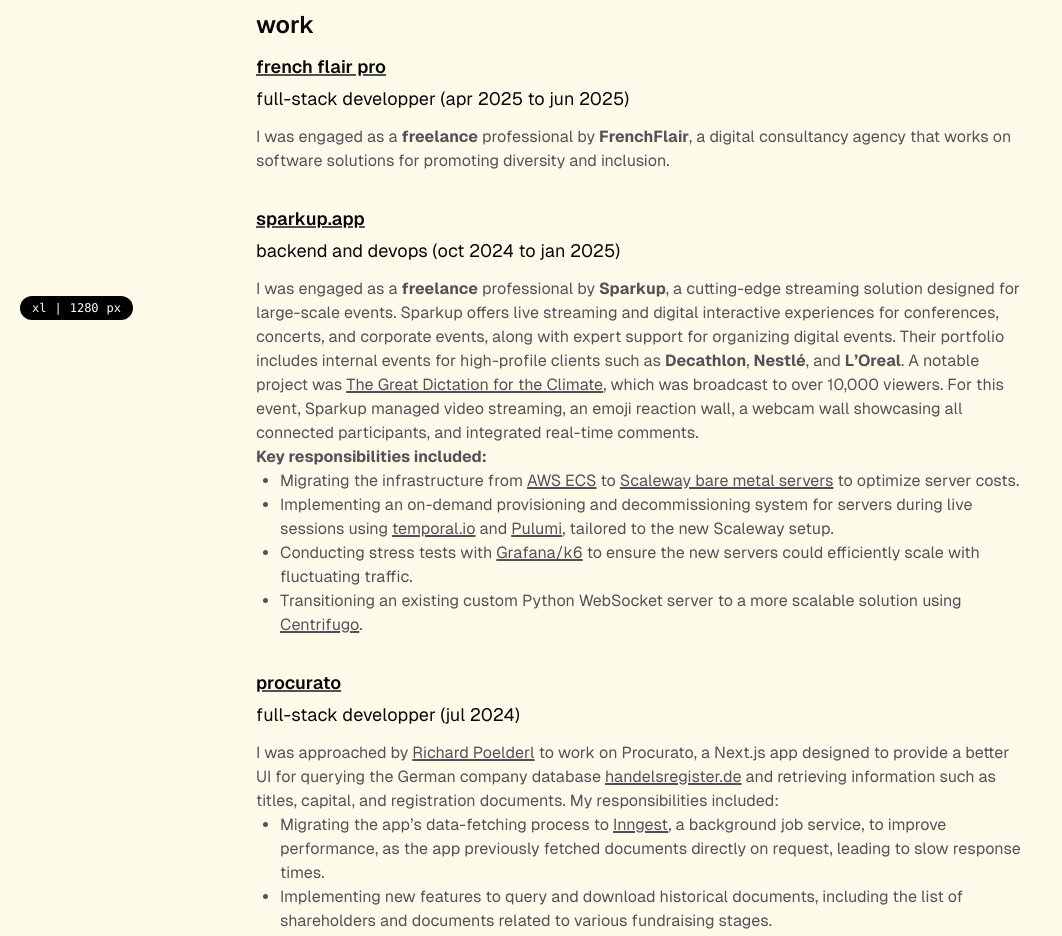
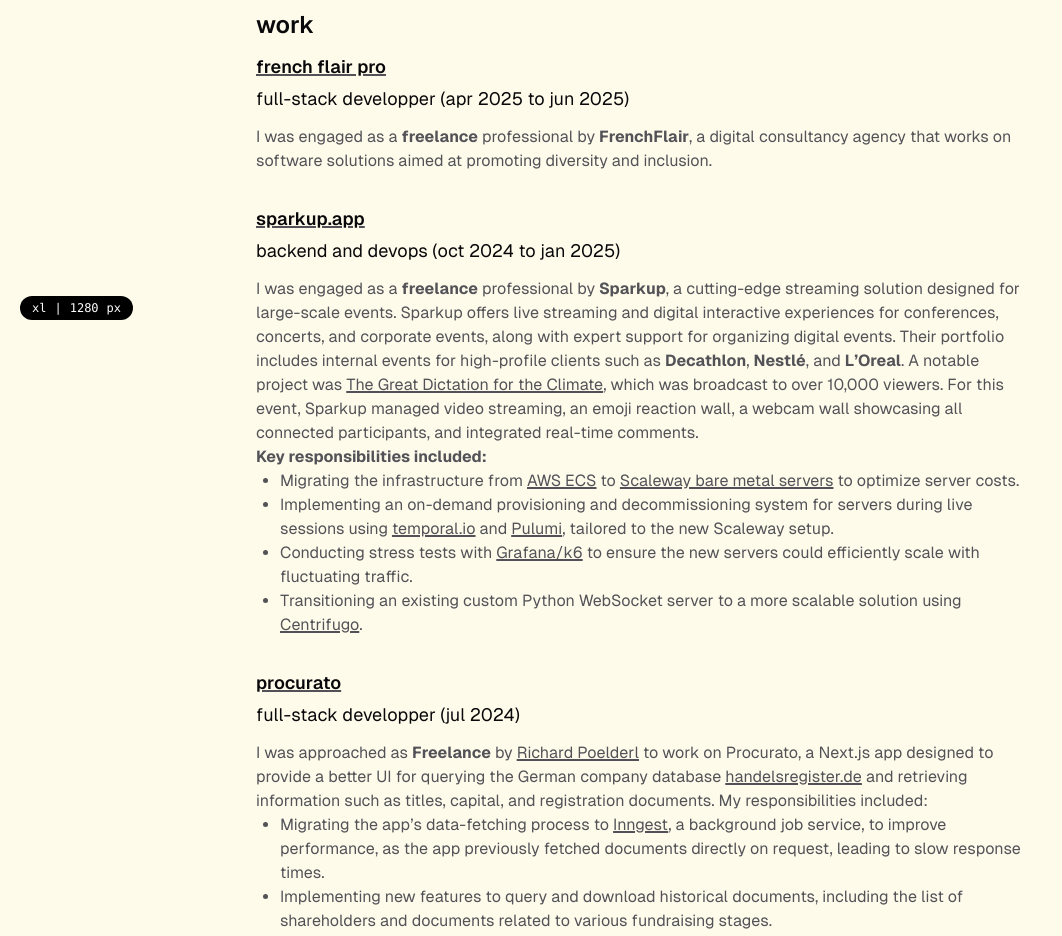
Before and after one commit to Fredkiss3/fredkiss.dev, an Astro site: page / in a window 1280 px wide. Shown: the part 460-1396 px from the top of the page, without its empty margins (0-1062 px from the left). Built offline with nearby package versions, Linux system fonts and the light colour scheme; Astro itself is replaced by a stand-in of ours; no server answers.

Commit message:
🚧 WIP

```diff
--- a/src/content/config.ts
+++ b/src/content/config.ts
@@ -7,7 +7,8 @@
     jobTitle: z.string().min(1),
     link: z.string().url(),
     startDate: z.coerce.date(),
-    endDate: z.coerce.date().optional()
+    endDate: z.coerce.date().optional(),
+    stack: z.array(z.string()).optional()
   })
 });
 
--- a/src/content/work/frenchflairpro.md
+++ b/src/content/work/frenchflairpro.md
@@ -7,4 +7,4 @@
 ---
 
 I was engaged as a **freelance** professional by **FrenchFlair**, a digital consultancy agency that works on
-software solutions for promoting diversity and inclusion.
+software solutions aimed at promoting diversity and inclusion.
--- a/src/content/work/procurato.md
+++ b/src/content/work/procurato.md
@@ -6,7 +6,7 @@
 endDate: "2024-07-31"
 ---
 
-I was approached by [Richard Poelderl](https://twitter.com/richardpoelderl) to work on Procurato, a Next.js app designed to provide a better UI for querying the German company database [handelsregister.de](https://www.handelsregister.de/) and retrieving information such as titles, capital, and registration documents. My responsibilities included:
+I was approached as **Freelance** by [Richard Poelderl](https://twitter.com/richardpoelderl) to work on Procurato, a Next.js app designed to provide a better UI for querying the German company database [handelsregister.de](https://www.handelsregister.de/) and retrieving information such as titles, capital, and registration documents. My responsibilities included:
 
 - Migrating the app's data-fetching process to [Inngest](https://www.inngest.com/), a background job service, to improve performance, as the app previously fetched documents directly on request, leading to slow response times.
 - Implementing new features to query and download historical documents, including the list of shareholders and documents related to various fundraising stages.
--- a/src/pages/index.astro
+++ b/src/pages/index.astro
@@ -146,6 +146,8 @@
           const endDate = xp.endDate
             ? `to ${formattedDate(xp.endDate)}`
             : "- present";
+
+          const stack = xp.stack ?? [];
 
           const formattedDateRange =
             xp.startDate.getMonth() === xp.endDate?.getMonth()
```
